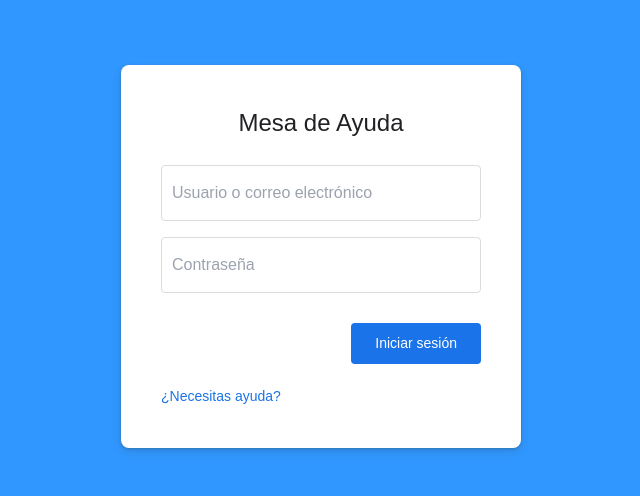
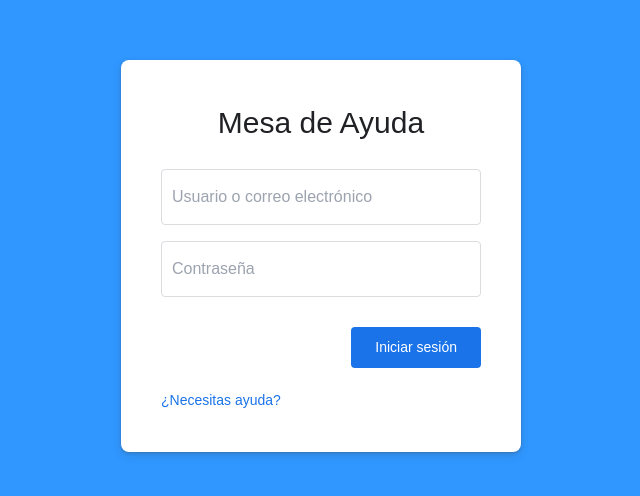
Before and after one commit to Breinerma/mesa-de-ayuda-react, a React (Vite) app: page / in a window 1280 px wide. Shown: the part 144-640 px from the top of the page, without its empty margins (319-959 px from the left). Built offline with nearby package versions, Linux system fonts and the light colour scheme.

Commit message:
AGREGO AHORA SI EL DASHBOARD DE USER

```diff
--- a/src/pages/DashboardUser.tsx
+++ b/src/pages/DashboardUser.tsx
@@ -1,12 +1,17 @@
 import { useAuth } from "../context/AuthContext";
+import "./Dashboard.css";
 
 export default function DashboardUser() {
   const { user, tickets, logout } = useAuth();
 
   return (
-    <div>
+    <div className="dashboard-container">
+      <header className="dashboard-header">
         <h1>Bienvenido {user?.name}</h1>
+      </header>
       <button onClick={logout}>Cerrar sesión</button>
+      <main className="dashboard-content">
+        <div className="card">
           <h2>Mis Tickets</h2>
           {tickets.map((t, i) => (
             <p key={i}>
@@ -14,5 +19,7 @@ export default function DashboardUser() {
             </p>
           ))}
         </div>
+      </main>
+    </div>
   );
 }
--- a/src/pages/Login.css
+++ b/src/pages/Login.css
@@ -20,7 +20,7 @@
 
 .header h1 {
   color: #202124;
-  font-size: 24px;
+  font-size: 30px;
   margin-bottom: 24px;
 }
 
```
Lines whose indentation alone changed are shown as unchanged.
